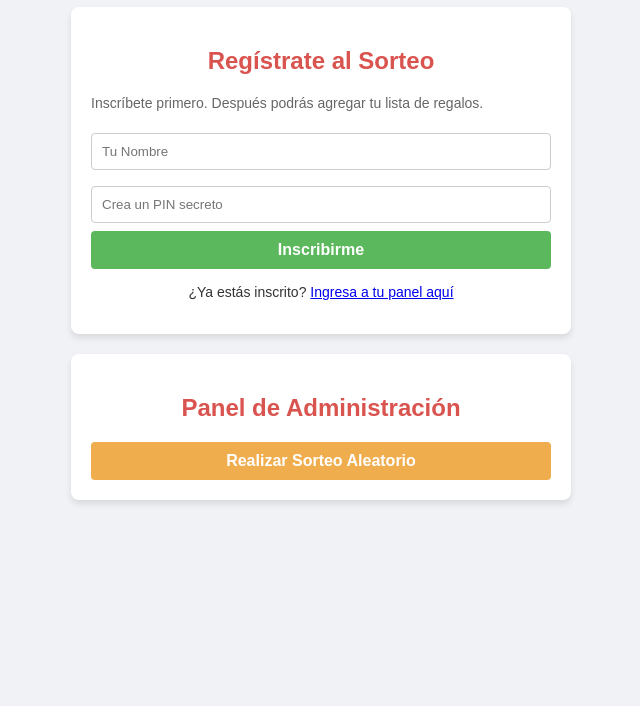
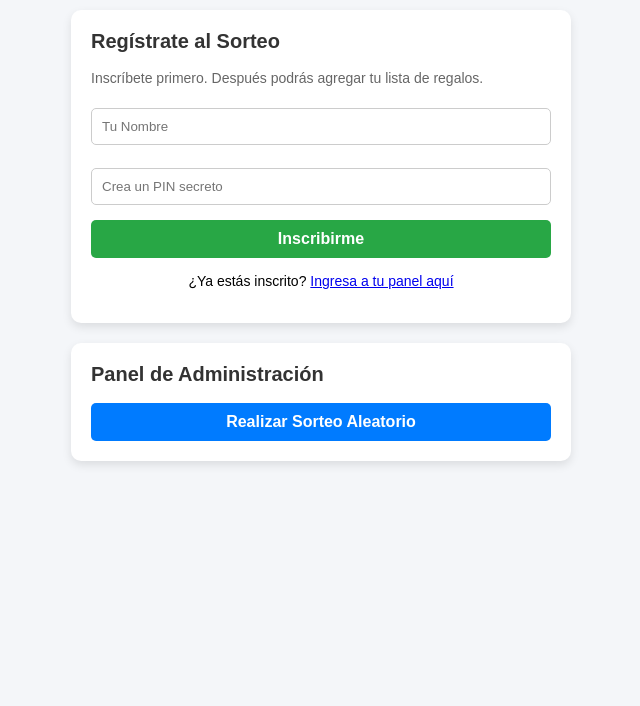
Before and after one commit to eduinnoellopez1318-svg/amigo_secreto, a plain HTML site: page index.html in a window 1280 px wide. Shown: the part 94-800 px from the top of the page, without its empty margins (319-959 px from the left). Drawn offline with nearby package versions, Linux system fonts and the light colour scheme.

Commit message:
Update styles for body, headings, and buttons

```diff
--- a/style.css
+++ b/style.css
@@ -1,58 +1,73 @@
 body {
     font-family: Arial, sans-serif;
-    background-color: #f0f2f5;
-    color: #333;
+    background-color: #f4f6f9;
     margin: 0;
     padding: 20px;
+    display: flex;
+    justify-content: center;
 }
+
 .container {
+    width: 100%;
     max-width: 500px;
-    margin: 0 auto;
 }
+
+h1 {
+    text-align: center;
+    color: #d9534f;
+    margin-bottom: 25px;
+}
+
 .card {
-    background: white;
+    background: #ffffff;
     padding: 20px;
-    border-radius: 8px;
-    box-shadow: 0 4px 6px rgba(0,0,0,0.1);
+    border-radius: 10px;
+    box-shadow: 0 4px 10px rgba(0,0,0,0.1);
     margin-bottom: 20px;
 }
-h1, h2 {
-    color: #d9534f;
-    text-align: center;
+
+h2 {
+    color: #333;
+    font-size: 20px;
+    margin-top: 0;
 }
+
 input, textarea {
     width: 100%;
     padding: 10px;
-    margin: 8px 0;
+    margin: 8px 0 15px 0;
     border: 1px solid #ccc;
-    border-radius: 4px;
+    border-radius: 5px;
     box-sizing: border-box;
 }
+
+textarea {
+    height: 100px;
+    resize: vertical;
+}
+
 button {
     width: 100%;
-    background-color: #5cb85c;
+    padding: 10px;
+    background-color: #28a745;
     color: white;
-    padding: 10px;
     border: none;
-    border-radius: 4px;
+    border-radius: 5px;
+    font-size: 16px;
     cursor: pointer;
-    font-size: 16px;
     font-weight: bold;
 }
+
 button:hover {
-    background-color: #4cae4c;
+    opacity: 0.9;
 }
+
 .btn-admin {
-    background-color: #f0ad4e;
+    background-color: #007bff;
 }
-.btn-admin:hover {
-    background-color: #eea236;
+
+.resultado img {
+    max-width: 100%;
+    border-radius: 8px;
+    margin-top: 10px;
 }
-.resultado {
-    margin-top: 15px;
-    padding: 10px;
-    background: #eff0f1;
-    border-radius: 4px;
-    text-align: center;
-    font-weight: bold;
-}
```
